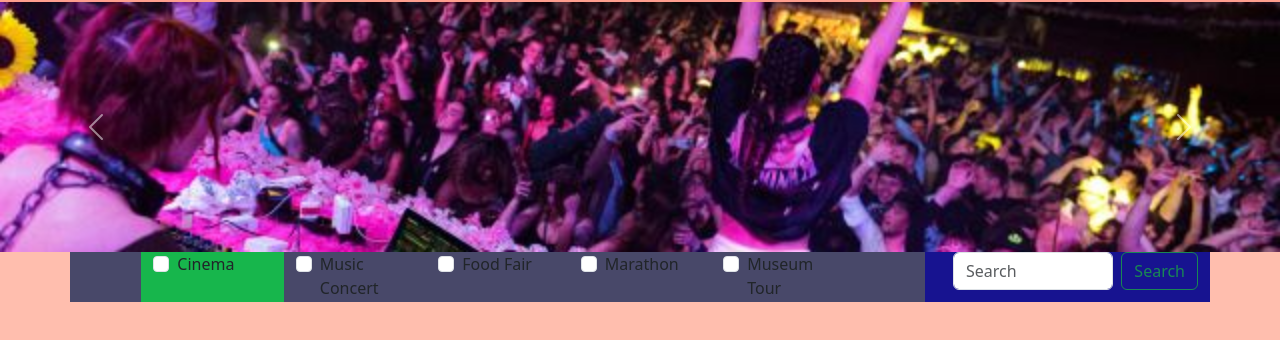
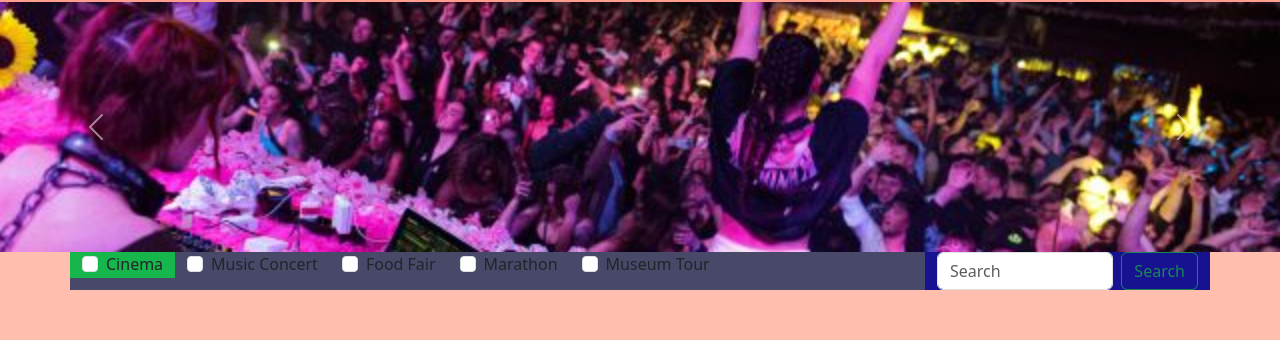
Before and after one commit to lilenguzman01/AmazingEvents_Guzman, a plain HTML site: page index2.html in a window 1280 px wide. Shown: the part 98-438 px from the top of the page. Drawn offline with nearby package versions, Linux system fonts and the light colour scheme.

Commit message:
nav checkbox terminado. falta search icono

```diff
--- a/index2.html
+++ b/index2.html
@@ -77,11 +77,10 @@
             </div>
         </div>
         <div class=container mt-3>
-            <!-- "container d-flex flex-wrap mt-3" -->
-            <div class="row justify-content-lg-center">
-                <div class="col-lg-9" style="background-color: rgb(72, 72, 105)">
-                    <div class="row justify-content-lg-center">
-                        <div class="col-lg-2" style="background-color: rgb(23, 182, 76)">
+            <div class="row">
+                <div class="col-lg-9 col-md-12" style="background-color: rgb(72, 72, 105)">
+                    <div class="row ">
+                        <div class="col-md-auto" style="background-color: rgb(23, 182, 76)">
                             <div class="form-check">
                                 <input class="form-check-input" type="checkbox" value="" id="flexCheckDefault">
                                 <label class="form-check-label" for="flexCheckDefault">
@@ -89,7 +88,7 @@
                                 </label>
                             </div>
                         </div>
-                        <div class="col-lg-2">
+                        <div class="col-md-auto">
                             <div class="form-check">
                                 <input class="form-check-input" type="checkbox" value="" id="flexCheckChecked">
                                 <label class="form-check-label" for="flexCheckChecked">
@@ -97,7 +96,7 @@
                                 </label>
                             </div>
                         </div>
-                        <div class="col-lg-2">
+                        <div class="col-md-auto">
                             <div class="form-check">
                                 <input class="form-check-input" type="checkbox" value="" id="flexCheckChecked">
                                 <label class="form-check-label" for="flexCheckChecked">
@@ -105,7 +104,7 @@
                                 </label>
                             </div>
                         </div>
-                        <div class="col-lg-2">
+                        <div class="col-md-auto">
                             <div class="form-check">
                                 <input class="form-check-input" type="checkbox" value="" id="flexCheckChecked">
                                 <label class="form-check-label" for="flexCheckChecked">
@@ -113,7 +112,7 @@
                                 </label>
                             </div>
                         </div>
-                        <div class="col-lg-2">
+                        <div class="col-md-auto">
                             <div class="form-check">
                                 <input class="form-check-input" type="checkbox" value="" id="flexCheckChecked">
                                 <label class="form-check-label" for="flexCheckChecked">
@@ -122,12 +121,9 @@
                             </div>
                         </div>
                     </div>
-
                 </div>
-
-
-                <div class="col-lg-3" style="background-color: rgb(23, 19, 144)">
-                    <div class="search1 ms-3">
+                <div class="col-lg-3 col-md-12" style="background-color: rgb(23, 19, 144)">
+                    <div class="search1 ">
                         <form class="d-flex" role="search">
                             <input class="form-control me-2" type="search" placeholder="Search" aria-label="Search">
                             <button class="btn btn-outline-success" type="submit">Search</button>
@@ -136,7 +132,6 @@
                 </div>
             </div>
         </div>
-
     </main>
     <script src="https://cdn.jsdelivr.net/npm/bootstrap@5.3.0-alpha1/dist/js/bootstrap.bundle.min.js"
         integrity="sha384-w76AqPfDkMBDXo30jS1Sgez6pr3x5MlQ1ZAGC+nuZB+EYdgRZgiwxhTBTkF7CXvN"
```
Also changed, not shown: index.html (+12 -11 lines).
